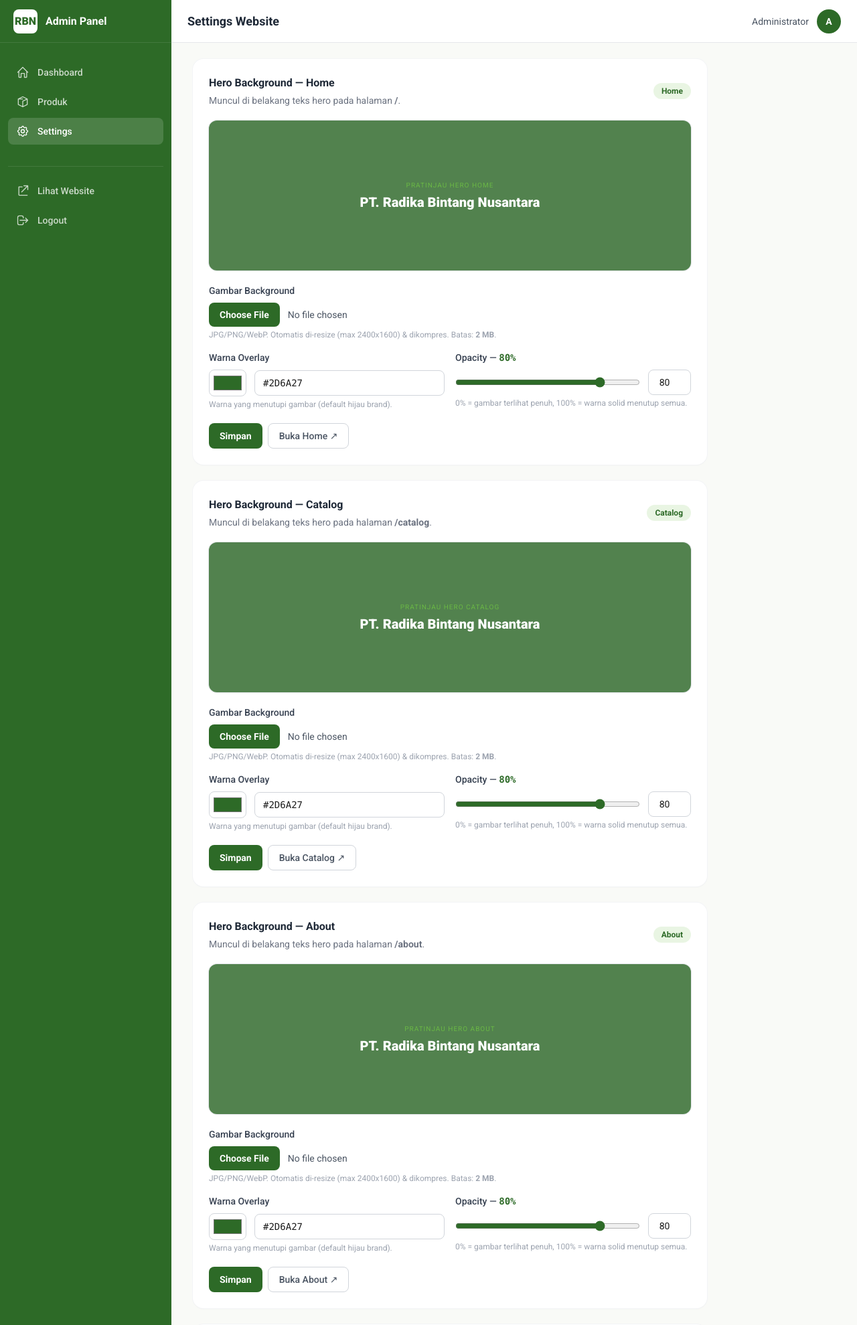
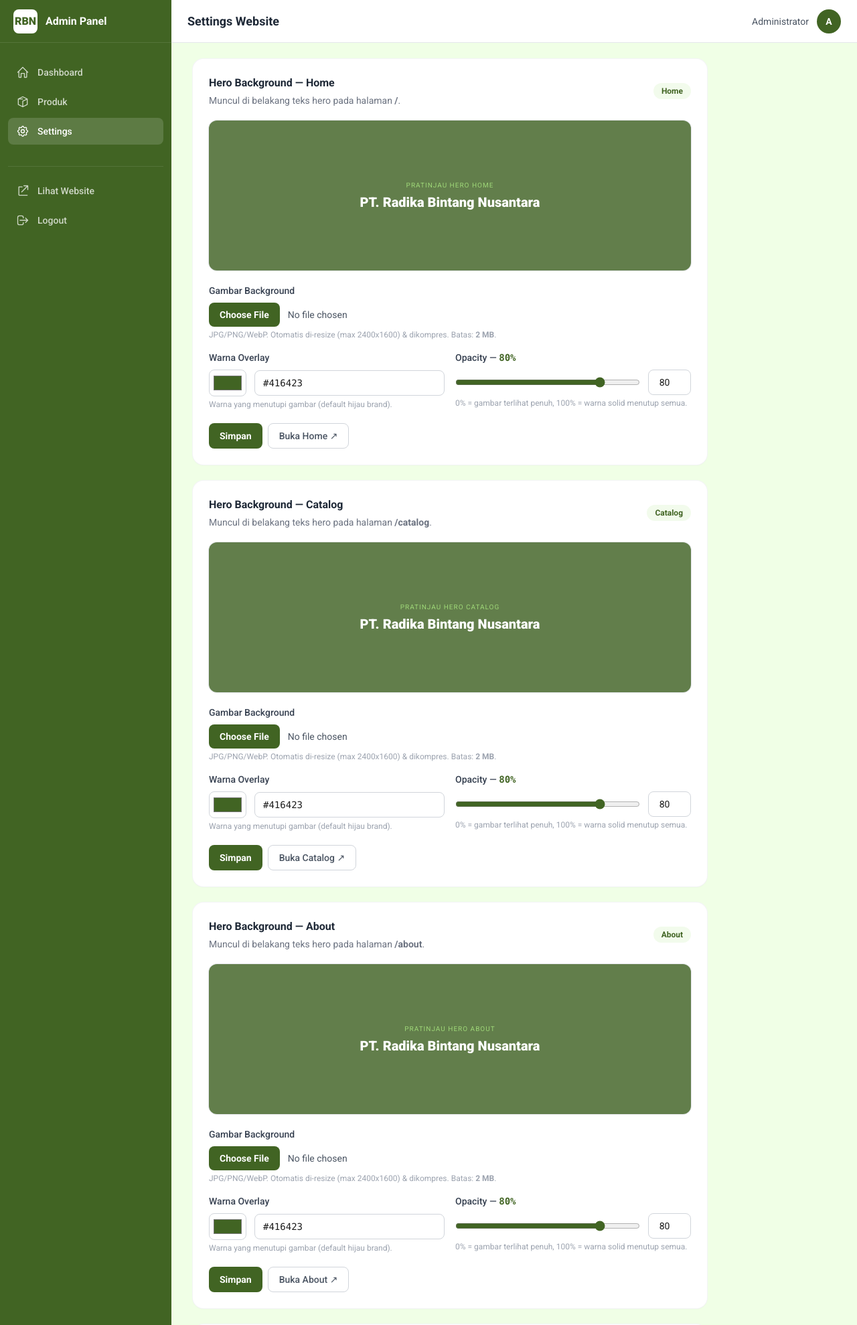
Before and after one commit to daffaabiyu13/webrbn, a Laravel app: page /admin/settings in a window 1280 px wide. Shown: the top 1979 px of the page at 67% size. Run offline with Laravel 12, Linux system fonts and the light colour scheme; a user stored in the database is signed in; data comes from the database, SQL or seed files in the repository; some libraries are stand-ins or nearby versions.

Commit message:
Refresh brand palette to new light-green + dark-olive combo
Update Tailwind palette (public app.blade layout, admin layout,
login page) to the new brand identity:

  primary        #416423  (dark olive — text, footer, dark buttons)
  primary-dark   #2A421A  (hover state)
  secondary      #A5E17D  (bright light green — badges, accents, brand pop)
  secondary-dark #88CE5F  (hover state)
  accent         #A5E17D  (drops the old orange in favor of green)
  cream / offwhite  #F0FFE6  (very pale green — sparingly, body bg)

Also update every hardcoded reference so nothing carries the old
colors: nav-progress bar background, admin login gradient stop,
hero-editor JS default, PlaceholderController SVG gradient + accent
circles, SettingController error message example, SettingSeeder
defaults, HeroStyle defaults, and the initial add_hero_overlay
migration seed value.

Add a small idempotent migration that migrates existing settings
rows still holding the old #2D6A27 default over to #416423 so
production installs don't need a reseed. Rows the admin has already
customised (any non-default value) are left alone.

https://claude.ai/code/session_01S97BCbtG4HUV8AdQJoqsFH

```diff
--- a/app/Http/Controllers/Admin/SettingController.php
+++ b/app/Http/Controllers/Admin/SettingController.php
@@ -57,7 +57,7 @@ class SettingController extends Controller
         ], [
             'hero_background.uploaded' => "Gambar gagal diunggah — kemungkinan besar file lebih besar dari batas server (max {$human}, upload_max_filesize={$limit->phpUpload()}, post_max_size={$limit->phpPost()}). Kompres gambarnya atau naikkan limit di php.ini.",
             'hero_background.max' => "Ukuran gambar terlalu besar. Maksimal {$human}.",
-            'overlay_color.regex' => 'Warna overlay harus dalam format hex (contoh: #2D6A27).',
+            'overlay_color.regex' => 'Warna overlay harus dalam format hex (contoh: #416423).',
         ]);
 
         // Overlay color + opacity always saved on submit (independent of image)
--- a/app/Support/HeroStyle.php
+++ b/app/Support/HeroStyle.php
@@ -16,7 +16,7 @@ class HeroStyle
                 : asset('storage/' . $background);
         }
 
-        $color = self::normalizeHex(Setting::get("hero_overlay_color_{$page}", '#2D6A27'));
+        $color = self::normalizeHex(Setting::get("hero_overlay_color_{$page}", '#416423'));
         $opacity = self::clampOpacity((int) Setting::get("hero_overlay_opacity_{$page}", 80));
 
         return [
@@ -42,7 +42,7 @@ class HeroStyle
     {
         $hex = trim((string) $hex);
         if (! preg_match('/^#[0-9a-fA-F]{6}$/', $hex)) {
-            return '#2D6A27';
+            return '#416423';
         }
 
         return strtoupper($hex);
--- a/database/seeders/SettingSeeder.php
+++ b/database/seeders/SettingSeeder.php
@@ -13,9 +13,9 @@ class SettingSeeder extends Seeder
             'hero_background_home' => null,
             'hero_background_catalog' => null,
             'hero_background_about' => null,
-            'hero_overlay_color_home' => '#2D6A27',
-            'hero_overlay_color_catalog' => '#2D6A27',
-            'hero_overlay_color_about' => '#2D6A27',
+            'hero_overlay_color_home' => '#416423',
+            'hero_overlay_color_catalog' => '#416423',
+            'hero_overlay_color_about' => '#416423',
             'hero_overlay_opacity_home' => '80',
             'hero_overlay_opacity_catalog' => '80',
             'hero_overlay_opacity_about' => '80',
--- a/resources/views/admin/auth/login.blade.php
+++ b/resources/views/admin/auth/login.blade.php
@@ -11,13 +11,13 @@
     <script>
         tailwind.config = {
             theme: { extend: {
-                colors: { primary: '#2D6A27', 'primary-dark': '#1e4d1b', secondary: '#6DBE45' },
+                colors: { primary: '#416423', 'primary-dark': '#2A421A', secondary: '#A5E17D' },
                 fontFamily: { sans: ['Roboto', 'ui-sans-serif', 'system-ui', 'sans-serif'] },
             } },
         };
     </script>
 </head>
-<body class="font-sans min-h-screen flex items-center justify-center bg-gradient-to-br from-primary-dark via-primary to-[#0d2a0b] p-4">
+<body class="font-sans min-h-screen flex items-center justify-center bg-gradient-to-br from-primary-dark via-primary to-[#1a2a10] p-4">
     <div class="w-full max-w-md">
         <div class="text-center text-white mb-8">
             <div class="mx-auto flex h-14 w-14 items-center justify-center rounded-xl bg-white text-primary text-xl font-extrabold">RBN</div>
--- a/resources/views/admin/layout.blade.php
+++ b/resources/views/admin/layout.blade.php
@@ -14,12 +14,13 @@
             theme: {
                 extend: {
                     colors: {
-                        primary: '#2D6A27',
-                        'primary-dark': '#1e4d1b',
-                        secondary: '#6DBE45',
-                        accent: '#F5A623',
-                        cream: '#F5F5F0',
-                        offwhite: '#F9FAF7',
+                        primary: '#416423',
+                        'primary-dark': '#2A421A',
+                        secondary: '#A5E17D',
+                        'secondary-dark': '#88CE5F',
+                        accent: '#A5E17D',
+                        cream: '#F0FFE6',
+                        offwhite: '#F0FFE6',
                     },
                     fontFamily: {
                         sans: ['Roboto', 'ui-sans-serif', 'system-ui', 'sans-serif'],
--- a/resources/views/admin/settings/_hero-editor.blade.php
+++ b/resources/views/admin/settings/_hero-editor.blade.php
@@ -21,7 +21,7 @@
             this.$refs.file.value = '';
         },
         get overlayRgba() {
-            const h = this.overlayColor || '#2D6A27';
+            const h = this.overlayColor || '#416423';
             const r = parseInt(h.slice(1,3), 16);
             const g = parseInt(h.slice(3,5), 16);
             const b = parseInt(h.slice(5,7), 16);
```
Also changed, not shown: app/Http/Controllers/PlaceholderController.php (+4 -4 lines), resources/views/layouts/app.blade.php (+8 -7 lines), database/migrations/2026_07_20_063930_add_hero_overlay_settings.php, database/migrations/2026_07_22_042951_refresh_hero_overlay_default_color.php (added).
